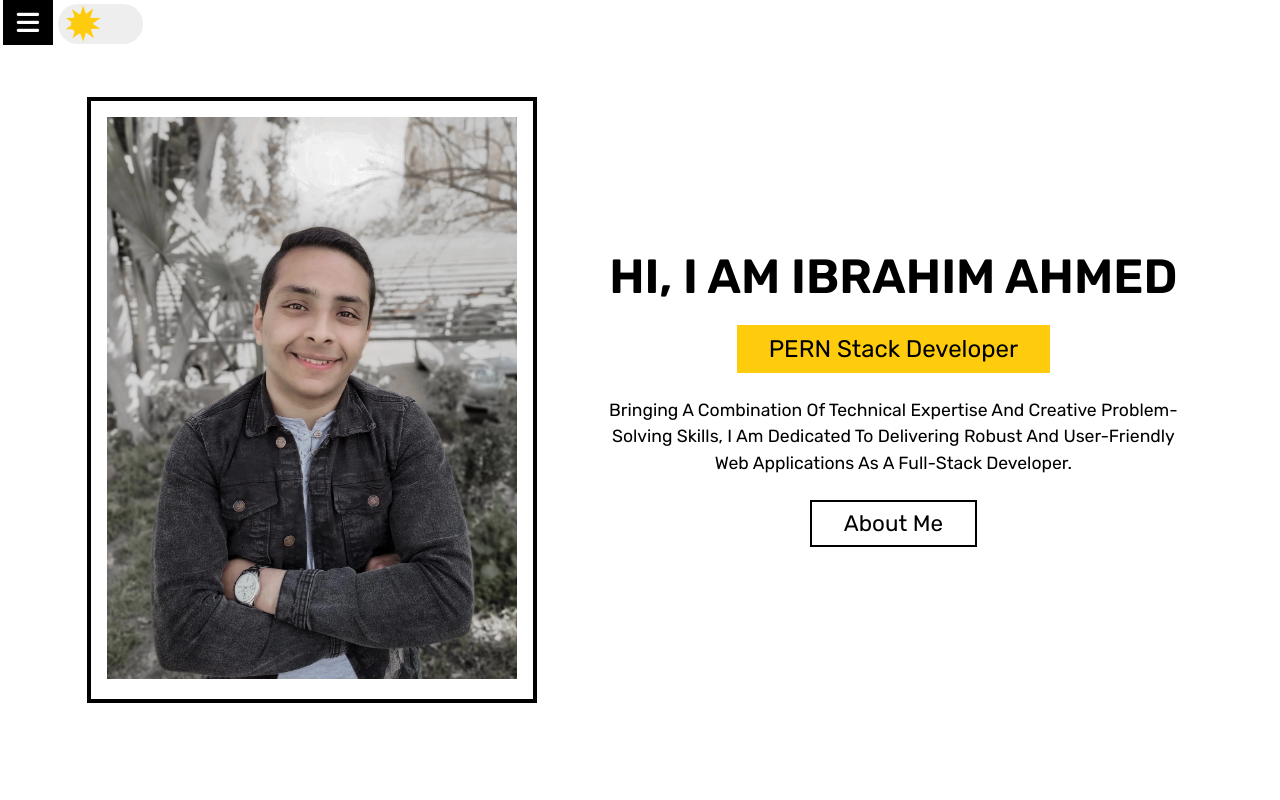
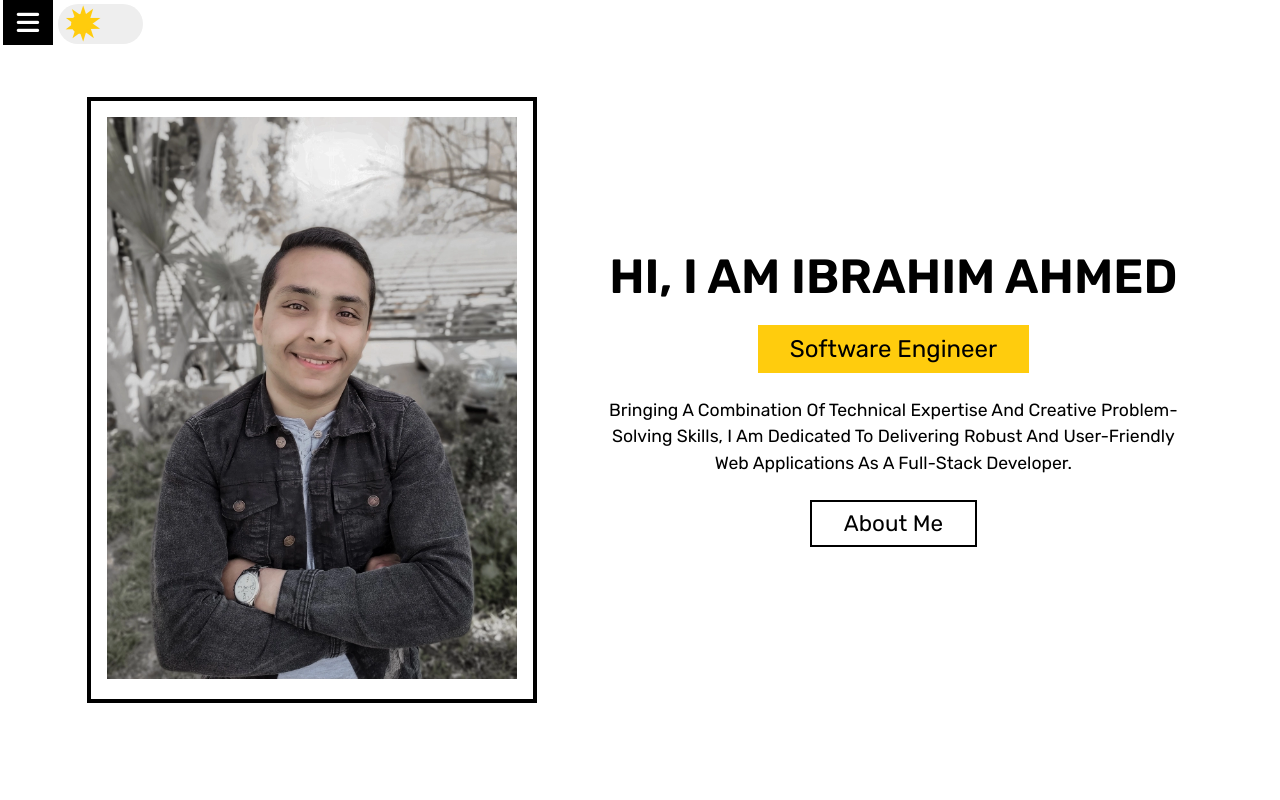
Before and after one commit to ibrahim11elian/My-Portfolio, a React (Create React App) app: page / in a window 1280 px wide. Shown: the top 800 px of the page. Built offline with nearby package versions, Linux system fonts and the light colour scheme.

Commit message:
Change the job title

```diff
--- a/src/components/home.js
+++ b/src/components/home.js
@@ -33,7 +33,7 @@ function Home({ active }) {
         <h1 className="name">hi, i am ibrahim ahmed </h1>
 
         <div className="position" data-aos="fade-up">
-          PERN stack developer
+          Software Engineer
         </div>
 
         <p data-aos="fade-up">
```
